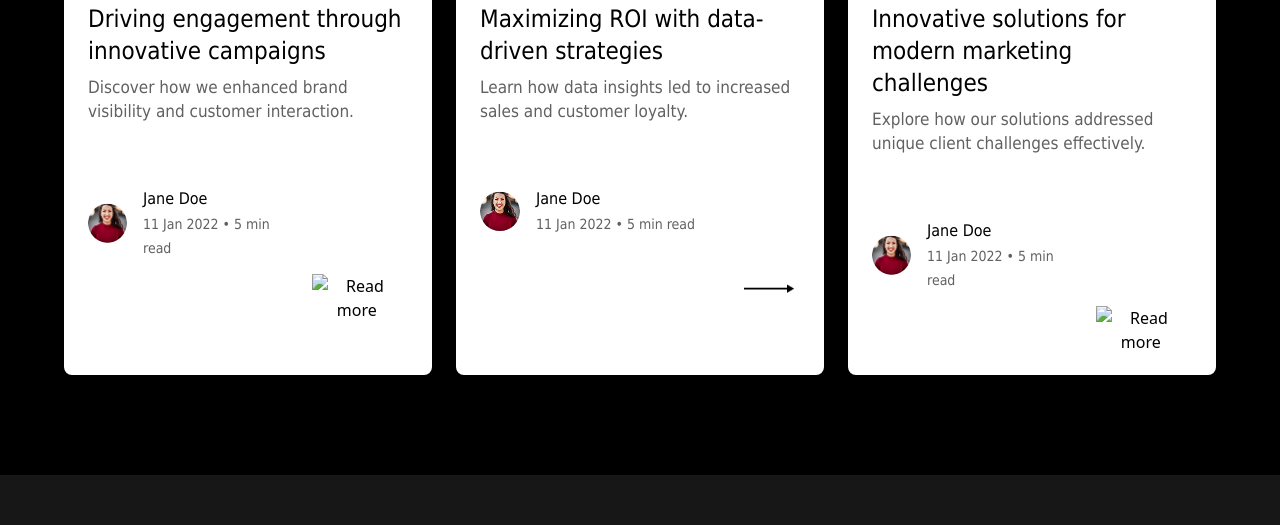
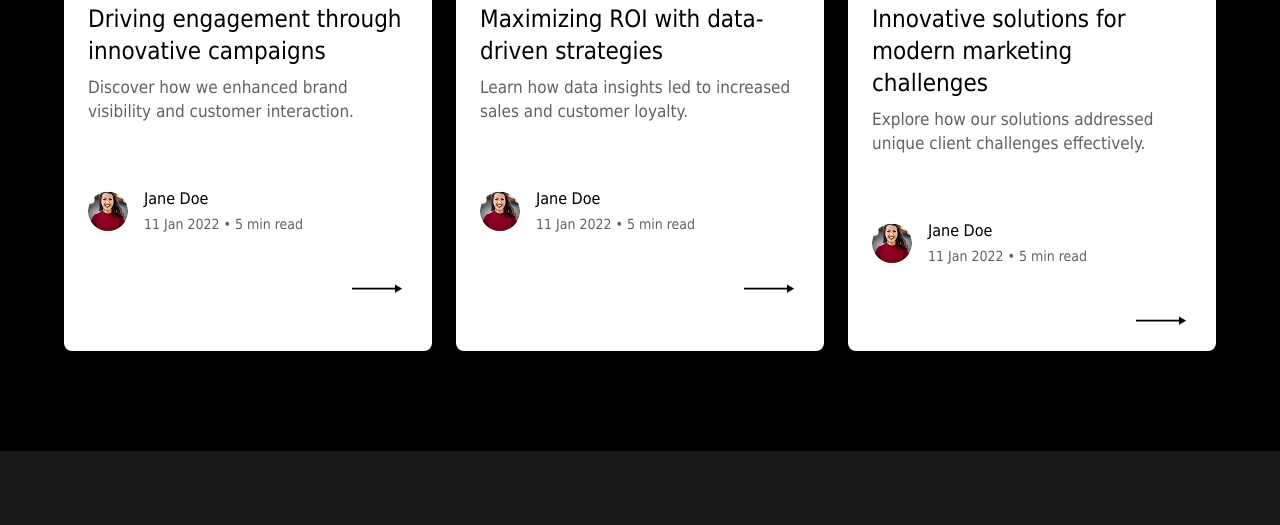
Before and after one commit to Mohamadzak/KH-B-Project, a website: page home.html in a window 1280 px wide. Shown: the part 4685-5210 px from the top of the page. Drawn offline with nearby package versions, Linux system fonts and the light colour scheme.

Commit message:
home edit

```diff
--- a/home.html
+++ b/home.html
@@ -366,7 +366,7 @@
                   <time datetime="2022-01-11" class="case-study-card__date fade-in-section">11 Jan 2022 • 5 min read</time>
                 </div>
                 <button class="case-study-card__btn fade-in-section">
-                  <img src="images/dummy/" alt="Read more" />
+                  <img src="images/dummy/Button arrow.png" alt="Read more" />
                 </button>
               </footer>
             </div>
@@ -404,7 +404,7 @@
                   <time datetime="2022-01-11" class="case-study-card__date fade-in-section">11 Jan 2022 • 5 min read</time>
                 </div>
                 <button class="case-study-card__btn fade-in-section">
-                  <img src="images/dummy/" alt="Read more" />
+                  <img src="images/dummy/Button arrow.png" alt="Read more" />
                 </button>
               </footer>
             </div>
```
